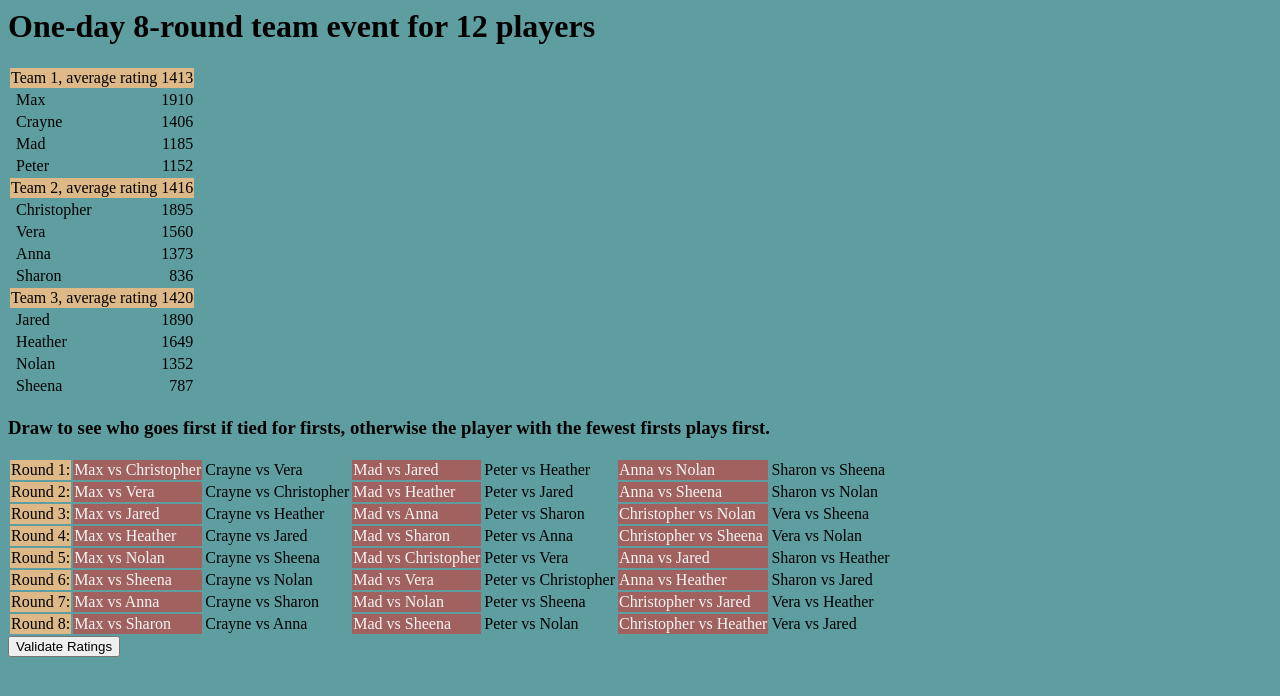
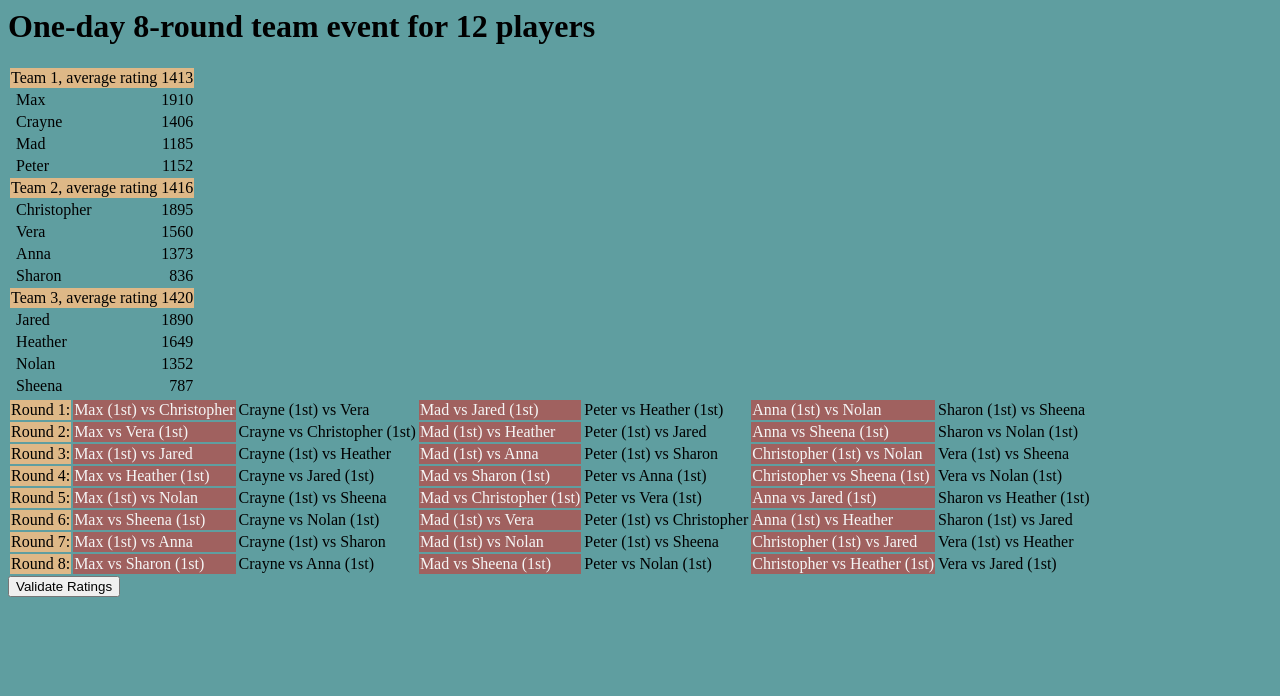
Before and after one commit to TileRunner/tilerunner.github.io, a Jekyll site: the page scrabbleclub/teampicker.html, which Jekyll copies as it is, in a window 1280 px wide. Shown: the top 696 px of the page. Built offline with Jekyll 4.4.1, drawn with Linux system fonts in a browser that asks for light colours.

Commit message:
Add who goes first to teams event pairings

```diff
--- a/scrabbleclub/teampicker.html
+++ b/scrabbleclub/teampicker.html
@@ -108,7 +108,6 @@
                     <td id="Xt3r4" class="right"></td>
                 </tr>
             </table>
-            <h3>Draw to see who goes first if tied for firsts, otherwise the player with the fewest firsts plays first.</h3>
             <table>
                 <tr>
                     <td class="round">Round 1:</td>
--- a/scrabbleclub/teampicker.js
+++ b/scrabbleclub/teampicker.js
@@ -116,62 +116,62 @@ const XC1_2 = solution.bestGroups[2][1].firstName;
 const XC2_1 = solution.bestGroups[2][2].firstName;
 const XC2_2 = solution.bestGroups[2][3].firstName;
 
-document.getElementById("Xr1g1").textContent = `${XA1_1} vs ${XB1_1}`;
-document.getElementById("Xr1g2").textContent = `${XA1_2} vs ${XB1_2}`;
-document.getElementById("Xr2g1").textContent = `${XA1_1} vs ${XB1_2}`;
-document.getElementById("Xr2g2").textContent = `${XA1_2} vs ${XB1_1}`;
+document.getElementById("Xr1g1").textContent = `${XA1_1} (1st) vs ${XB1_1}`;
+document.getElementById("Xr1g2").textContent = `${XA1_2} (1st) vs ${XB1_2}`;
+document.getElementById("Xr2g1").textContent = `${XA1_1} vs ${XB1_2} (1st)`;
+document.getElementById("Xr2g2").textContent = `${XA1_2} vs ${XB1_1} (1st)`;
 
-document.getElementById("Xr1g3").textContent = `${XA2_1} vs ${XC1_1}`;
-document.getElementById("Xr1g4").textContent = `${XA2_2} vs ${XC1_2}`;
-document.getElementById("Xr2g3").textContent = `${XA2_1} vs ${XC1_2}`;
-document.getElementById("Xr2g4").textContent = `${XA2_2} vs ${XC1_1}`;
+document.getElementById("Xr1g3").textContent = `${XA2_1} vs ${XC1_1} (1st)`;
+document.getElementById("Xr1g4").textContent = `${XA2_2} vs ${XC1_2} (1st)`;
+document.getElementById("Xr2g3").textContent = `${XA2_1} (1st) vs ${XC1_2}`;
+document.getElementById("Xr2g4").textContent = `${XA2_2} (1st) vs ${XC1_1}`;
 
-document.getElementById("Xr1g5").textContent = `${XB2_1} vs ${XC2_1}`;
-document.getElementById("Xr1g6").textContent = `${XB2_2} vs ${XC2_2}`;
-document.getElementById("Xr2g5").textContent = `${XB2_1} vs ${XC2_2}`;
-document.getElementById("Xr2g6").textContent = `${XB2_2} vs ${XC2_1}`;
+document.getElementById("Xr1g5").textContent = `${XB2_1} (1st) vs ${XC2_1}`;
+document.getElementById("Xr1g6").textContent = `${XB2_2} (1st) vs ${XC2_2}`;
+document.getElementById("Xr2g5").textContent = `${XB2_1} vs ${XC2_2} (1st)`;
+document.getElementById("Xr2g6").textContent = `${XB2_2} vs ${XC2_1} (1st)`;
 
-document.getElementById("Xr3g1").textContent = `${XA1_1} vs ${XC1_1}`;
-document.getElementById("Xr3g2").textContent = `${XA1_2} vs ${XC1_2}`;
-document.getElementById("Xr4g1").textContent = `${XA1_1} vs ${XC1_2}`;
-document.getElementById("Xr4g2").textContent = `${XA1_2} vs ${XC1_1}`;
+document.getElementById("Xr3g1").textContent = `${XA1_1} (1st) vs ${XC1_1}`;
+document.getElementById("Xr3g2").textContent = `${XA1_2} (1st) vs ${XC1_2}`;
+document.getElementById("Xr4g1").textContent = `${XA1_1} vs ${XC1_2} (1st)`;
+document.getElementById("Xr4g2").textContent = `${XA1_2} vs ${XC1_1} (1st)`;
 
-document.getElementById("Xr3g3").textContent = `${XA2_1} vs ${XB2_1}`;
-document.getElementById("Xr3g4").textContent = `${XA2_2} vs ${XB2_2}`;
-document.getElementById("Xr4g3").textContent = `${XA2_1} vs ${XB2_2}`;
-document.getElementById("Xr4g4").textContent = `${XA2_2} vs ${XB2_1}`;
+document.getElementById("Xr3g3").textContent = `${XA2_1} (1st) vs ${XB2_1}`;
+document.getElementById("Xr3g4").textContent = `${XA2_2} (1st) vs ${XB2_2}`;
+document.getElementById("Xr4g3").textContent = `${XA2_1} vs ${XB2_2} (1st)`;
+document.getElementById("Xr4g4").textContent = `${XA2_2} vs ${XB2_1} (1st)`;
 
-document.getElementById("Xr3g5").textContent = `${XB1_1} vs ${XC2_1}`;
-document.getElementById("Xr3g6").textContent = `${XB1_2} vs ${XC2_2}`;
-document.getElementById("Xr4g5").textContent = `${XB1_1} vs ${XC2_2}`;
-document.getElementById("Xr4g6").textContent = `${XB1_2} vs ${XC2_1}`;
+document.getElementById("Xr3g5").textContent = `${XB1_1} (1st) vs ${XC2_1}`;
+document.getElementById("Xr3g6").textContent = `${XB1_2} (1st) vs ${XC2_2}`;
+document.getElementById("Xr4g5").textContent = `${XB1_1} vs ${XC2_2} (1st)`;
+document.getElementById("Xr4g6").textContent = `${XB1_2} vs ${XC2_1} (1st)`;
 
-document.getElementById("Xr5g1").textContent = `${XA1_1} vs ${XC2_1}`;
-document.getElementById("Xr5g2").textContent = `${XA1_2} vs ${XC2_2}`;
-document.getElementById("Xr6g1").textContent = `${XA1_1} vs ${XC2_2}`;
-document.getElementById("Xr6g2").textContent = `${XA1_2} vs ${XC2_1}`;
+document.getElementById("Xr5g1").textContent = `${XA1_1} (1st) vs ${XC2_1}`;
+document.getElementById("Xr5g2").textContent = `${XA1_2} (1st) vs ${XC2_2}`;
+document.getElementById("Xr6g1").textContent = `${XA1_1} vs ${XC2_2} (1st)`;
+document.getElementById("Xr6g2").textContent = `${XA1_2} vs ${XC2_1} (1st)`;
 
-document.getElementById("Xr5g3").textContent = `${XA2_1} vs ${XB1_1}`;
-document.getElementById("Xr5g4").textContent = `${XA2_2} vs ${XB1_2}`;
-document.getElementById("Xr6g3").textContent = `${XA2_1} vs ${XB1_2}`;
-document.getElementById("Xr6g4").textContent = `${XA2_2} vs ${XB1_1}`;
+document.getElementById("Xr5g3").textContent = `${XA2_1} vs ${XB1_1} (1st)`;
+document.getElementById("Xr5g4").textContent = `${XA2_2} vs ${XB1_2} (1st)`;
+document.getElementById("Xr6g3").textContent = `${XA2_1} (1st) vs ${XB1_2}`;
+document.getElementById("Xr6g4").textContent = `${XA2_2} (1st) vs ${XB1_1}`;
 
-document.getElementById("Xr5g5").textContent = `${XB2_1} vs ${XC1_1}`;
-document.getElementById("Xr5g6").textContent = `${XB2_2} vs ${XC1_2}`;
-document.getElementById("Xr6g5").textContent = `${XB2_1} vs ${XC1_2}`;
-document.getElementById("Xr6g6").textContent = `${XB2_2} vs ${XC1_1}`;
+document.getElementById("Xr5g5").textContent = `${XB2_1} vs ${XC1_1} (1st)`;
+document.getElementById("Xr5g6").textContent = `${XB2_2} vs ${XC1_2} (1st)`;
+document.getElementById("Xr6g5").textContent = `${XB2_1} (1st) vs ${XC1_2}`;
+document.getElementById("Xr6g6").textContent = `${XB2_2} (1st) vs ${XC1_1}`;
 
-document.getElementById("Xr7g1").textContent = `${XA1_1} vs ${XB2_1}`;
-document.getElementById("Xr7g2").textContent = `${XA1_2} vs ${XB2_2}`;
-document.getElementById("Xr8g1").textContent = `${XA1_1} vs ${XB2_2}`;
-document.getElementById("Xr8g2").textContent = `${XA1_2} vs ${XB2_1}`;
+document.getElementById("Xr7g1").textContent = `${XA1_1} (1st) vs ${XB2_1}`;
+document.getElementById("Xr7g2").textContent = `${XA1_2} (1st) vs ${XB2_2}`;
+document.getElementById("Xr8g1").textContent = `${XA1_1} vs ${XB2_2} (1st)`;
+document.getElementById("Xr8g2").textContent = `${XA1_2} vs ${XB2_1} (1st)`;
 
-document.getElementById("Xr7g3").textContent = `${XA2_1} vs ${XC2_1}`;
-document.getElementById("Xr7g4").textContent = `${XA2_2} vs ${XC2_2}`;
-document.getElementById("Xr8g3").textContent = `${XA2_1} vs ${XC2_2}`;
-document.getElementById("Xr8g4").textContent = `${XA2_2} vs ${XC2_1}`;
+document.getElementById("Xr7g3").textContent = `${XA2_1} (1st) vs ${XC2_1}`;
+document.getElementById("Xr7g4").textContent = `${XA2_2} (1st) vs ${XC2_2}`;
+document.getElementById("Xr8g3").textContent = `${XA2_1} vs ${XC2_2} (1st)`;
+document.getElementById("Xr8g4").textContent = `${XA2_2} vs ${XC2_1} (1st)`;
 
-document.getElementById("Xr7g5").textContent = `${XB1_1} vs ${XC1_1}`;
-document.getElementById("Xr7g6").textContent = `${XB1_2} vs ${XC1_2}`;
-document.getElementById("Xr8g5").textContent = `${XB1_1} vs ${XC1_2}`;
-document.getElementById("Xr8g6").textContent = `${XB1_2} vs ${XC1_1}`;
+document.getElementById("Xr7g5").textContent = `${XB1_1} (1st) vs ${XC1_1}`;
+document.getElementById("Xr7g6").textContent = `${XB1_2} (1st) vs ${XC1_2}`;
+document.getElementById("Xr8g5").textContent = `${XB1_1} vs ${XC1_2} (1st)`;
+document.getElementById("Xr8g6").textContent = `${XB1_2} vs ${XC1_1} (1st)`;
```
